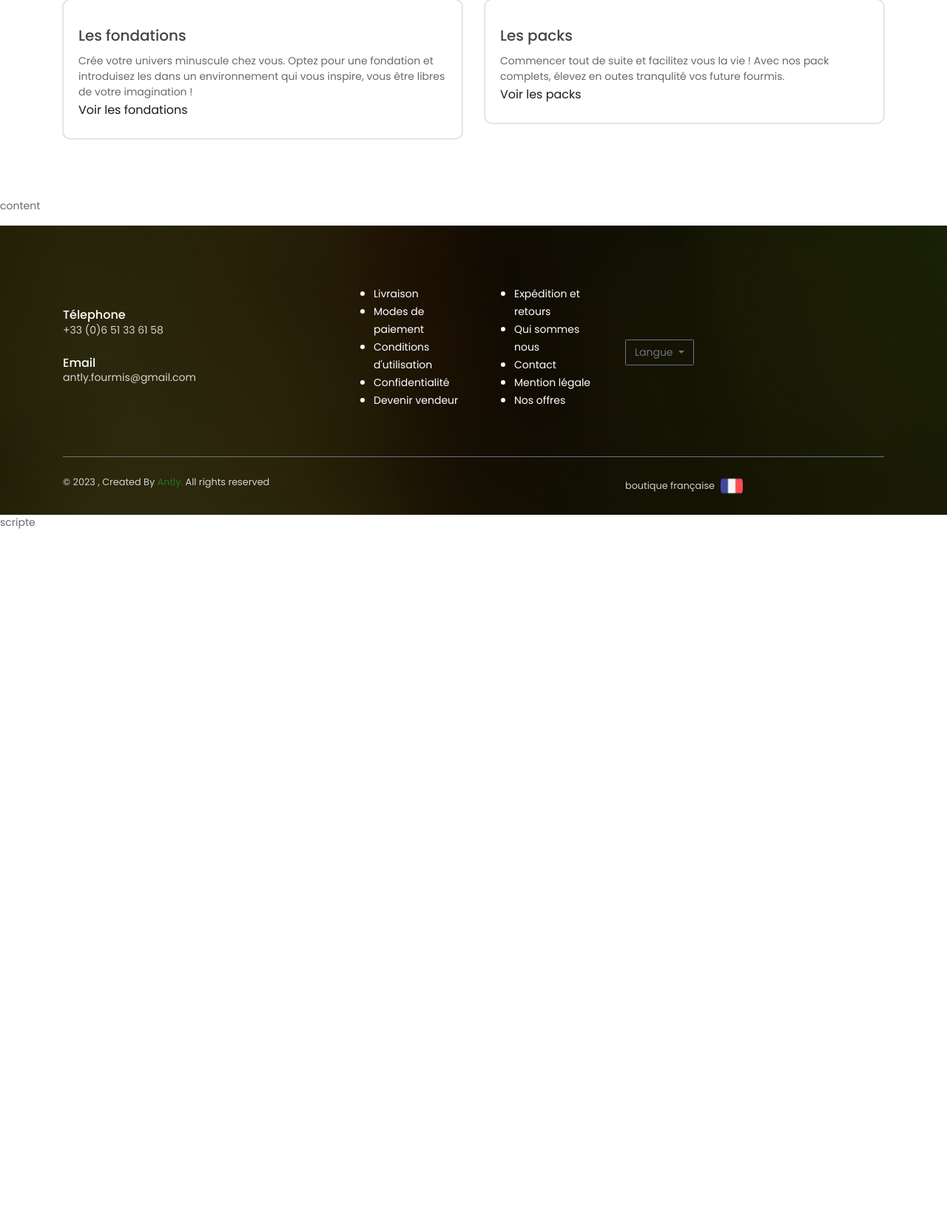
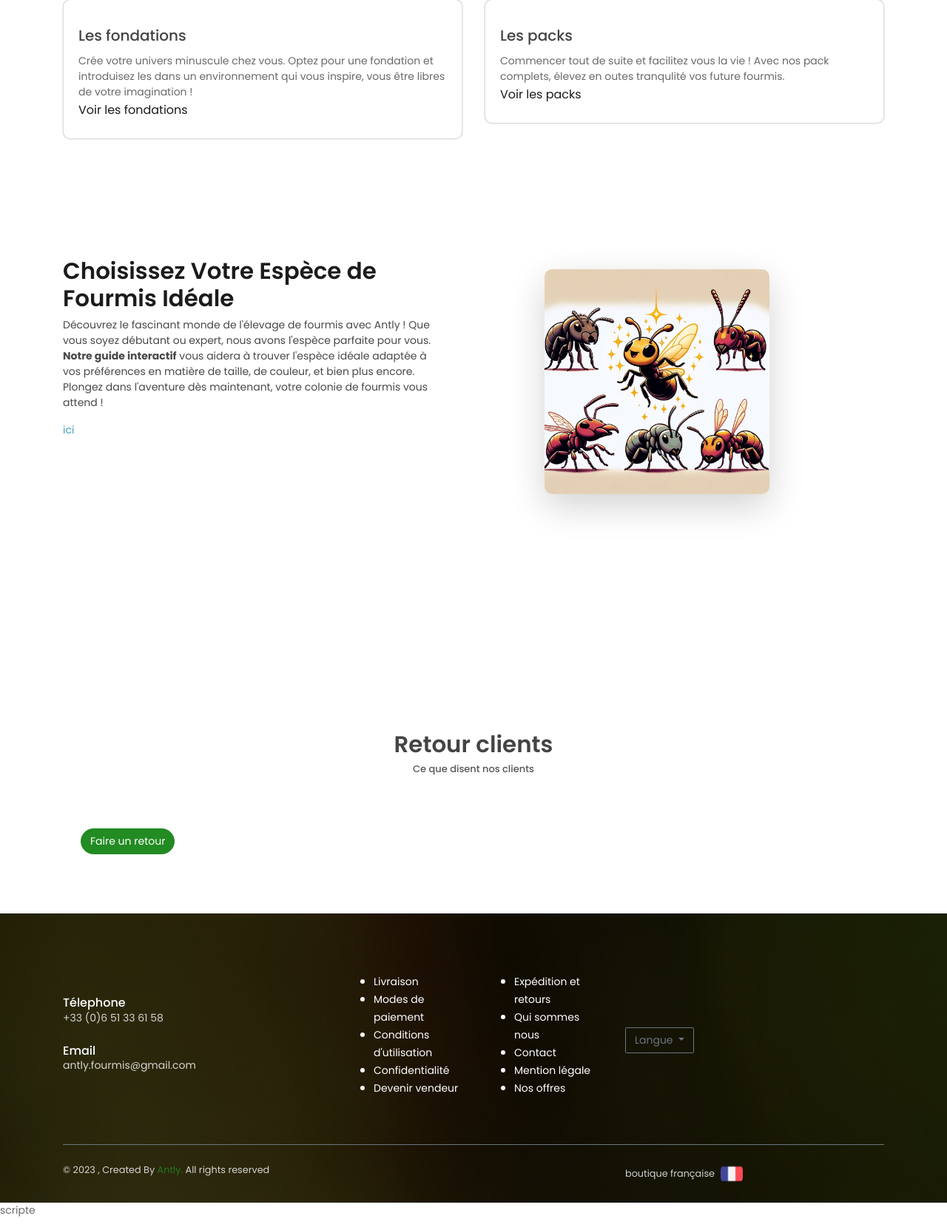
Before and after one commit to Decapix/Antly, a Django app: page /fr/ in a window 1280 px wide. Shown: the part 933-2596 px from the top of the page at 74% size. Before the commit the page ends 1648 px from the top, so only its background shows below. Run offline with Django 4.2, Linux system fonts and the light colour scheme; data comes from the database, SQL or seed files in the repository; data that the repository does not hold is empty; some libraries are stand-ins or nearby versions.

Commit message:
seller page

```diff
--- a/src/super/templates/super/homepage.html
+++ b/src/super/templates/super/homepage.html
@@ -52,7 +52,118 @@
 
 {% block content %}
 
-<p>content</p>
+
+<section class="section" id="">
+    <div class="container">
+        <a href="{% url 'specie_form_n' %}">
+            <div class="row justify-content-between">
+                <div class="col-md-6 pr-md-5 mb-4 mb-md-0">
+                    <h6 class="section-title mb-0">{% blocktrans %}Choisissez Votre Espèce de Fourmis Idéale{% endblocktrans %}</h6>
+                    <p>{% blocktrans %}Découvrez le fascinant monde de l'élevage de fourmis avec Antly ! Que vous soyez débutant ou expert, nous
+                avons l'espèce parfaite pour vous. <strong>Notre guide interactif</strong>  vous aidera à trouver l'espèce idéale adaptée
+                à vos préférences en matière de taille, de couleur, et bien plus encore. Plongez dans l'aventure dès
+                maintenant, votre colonie de fourmis vous attend !{% endblocktrans %}</p>
+                    <p class="text-info">{% blocktrans %}ici{% endblocktrans %}</p>
+                </div>
+                <div class="col-md-6 pl-md-5">
+                    <img src="{% static 'super/imgs/form.webp' %}" alt="" class="w-60 mt-3 ml-5 shadow-lg">
+                </div>
+            </div>
+        </a>
+    </div>
+</section>
+
+<section class="section" id="about">
+    <div class="container">
+        <div class="row">
+            <!-- {% for p in product %}
+            <div class="col-md-4">
+                <div class="card border-0 mb-4">
+                    <a class= "exemple" href="{{ p.get_absolute_url }}">
+                    <img src="{{ p.thumbnail_url }}" alt="" class="card-img-top w-100 limite-height">
+                    <div class="card-body">
+                        <h6 class="card-title">{{ p.sh_name }}</h6>
+                        <div class="row">
+                            <div class="col-md-6">
+                                <p>{{ p.sh_price }} €</p>
+                            </div>
+                            <div class="col-md-6">
+                                <a href="{% url 'seller_n' p.show_supplier_id%}"><p class="text-muted">Vendeur : {{ p.sh_supplier }}</p></a>
+                            </div>
+                        </div>
+                    </div>
+                    </a>
+                </div>
+            </div>
+            {% endfor %} -->
+
+            {% for varproduct in product %}
+                {% include '_product_card.html' %}
+            {% endfor %}
+        </div>
+        </div>
+    </div>
+</section>
+
+
+
+
+<!-- Testmonial Section -->
+    <section class="section" id="testmonial">
+        <div class="container">
+            <h6 class="section-title text-center mb-0">{% blocktrans %}Retour clients{% endblocktrans %}</h6>
+            <h6 class="section-subtitle mb-5 text-center">{% blocktrans %}Ce que disent nos clients{% endblocktrans %}</h6>
+            <div class="row">
+                {% for co in comment %}
+                <div class="col-md-4 my-3 my-md-0">
+                    <div class="card">
+                        <div class="card-body">
+                            <div class="media align-items-center mb-3">
+                                <div class="media-body">
+                                    <h6 class="mt-1 mb-0">{{ co.shopper }}</h6>
+                                    <small class="text-muted mb-0" id="star">
+                                        {% for i in '12345'|make_list %}
+                                            {% with i|add:0 as int_i %}
+                                                {% if int_i <= co.star %}
+                                                    <span class="ti-star star-filled"></span>
+                                                {% else %}
+                                                    <span class="ti-star"></span>
+                                                {% endif %}
+                                            {% endwith %}
+                                        {% endfor %}
+                                    </small>
+                                </div>
+                            </div>
+                            <p class="comment-text">{{ co.text }}</p>
+                            <p class="mb-0 comment-text"> Sujet(s) : {{ co.sh_subject }} </p>
+
+                        </div>
+                    </div>
+                </div>
+                {% endfor %}
+            </div>
+            <a href="{% url 'comment_n' %}" class="btn btn-primary mt-4 ml-4 rounded">{% blocktrans %}Faire un retour{% endblocktrans %}</a>
+        </div>
+    </section>
+    <!-- End of Testmonial Section -->
+
+<!-- About Section
+    <section class="section" id="portfolio">
+        <div class="container">
+            <div class="row justify-content-between">
+                <div class="col-md-6 pr-md-5 mb-4 mb-md-0">
+                    <h6 class="section-title mb-0">À propos d'Antly</h6>
+                    <h6 class="section-subtitle mb-4">Qui sommes nous ?</h6>
+                    <p>Nous sommes deux frères passionés de fourmis et de nature. Notre objectif ? Rendre la myrmécologie sécurisée et accessible à tous.</p>
+                    <p>Chez Antly, nous vous assurons un travail de qualité avec un service client attentif pour rendre nos produits exceptionnels. Vous aussi, faites partie de la fratrie et rejoignez le début d'une aventure unique et minuscule.</p>
+                </div>
+                <div class="col-md-6 pl-md-5">
+                    <img src="{% static 'super/imgs/co.jpg' %}" alt="" class="w-100 mt-3 shadow-sm">
+                </div>
+            </div>
+        </div>
+    </section>
+   End OF About Section  -->
 
 
 {% endblock content %}
```
